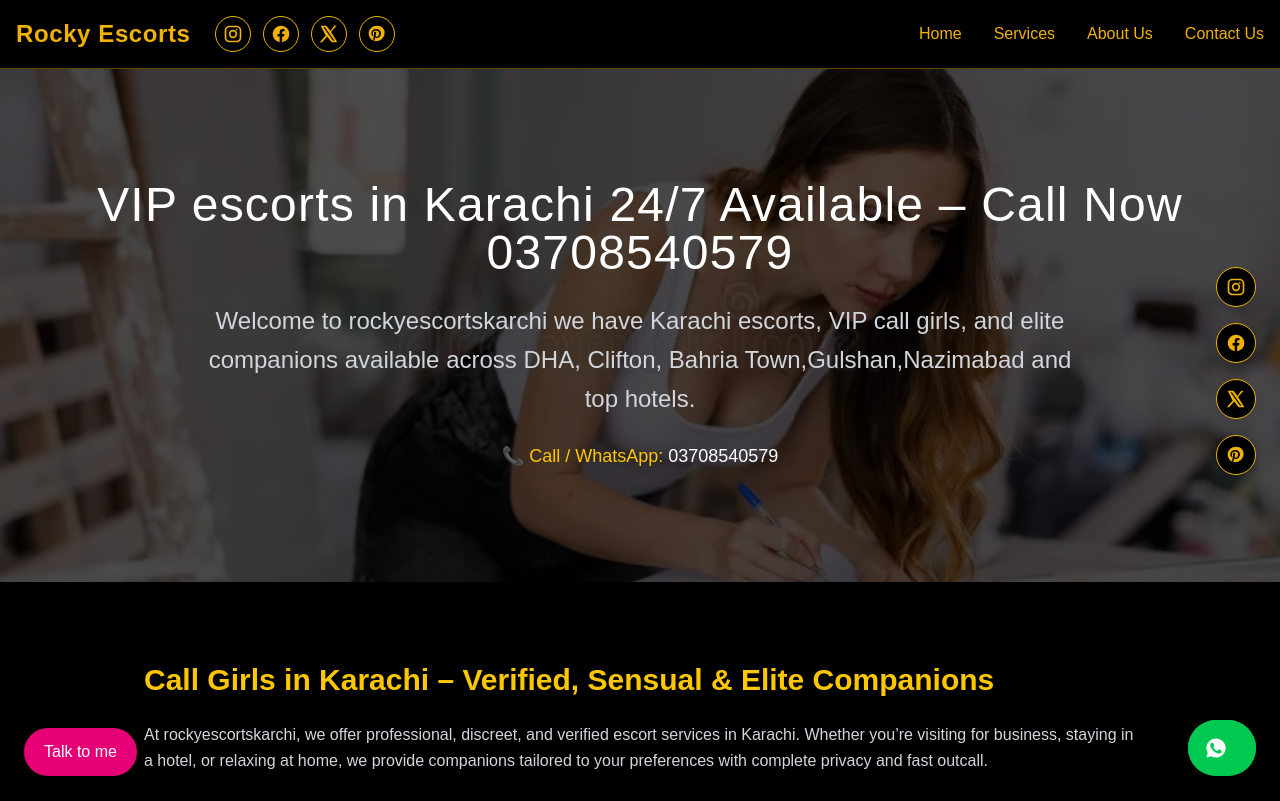
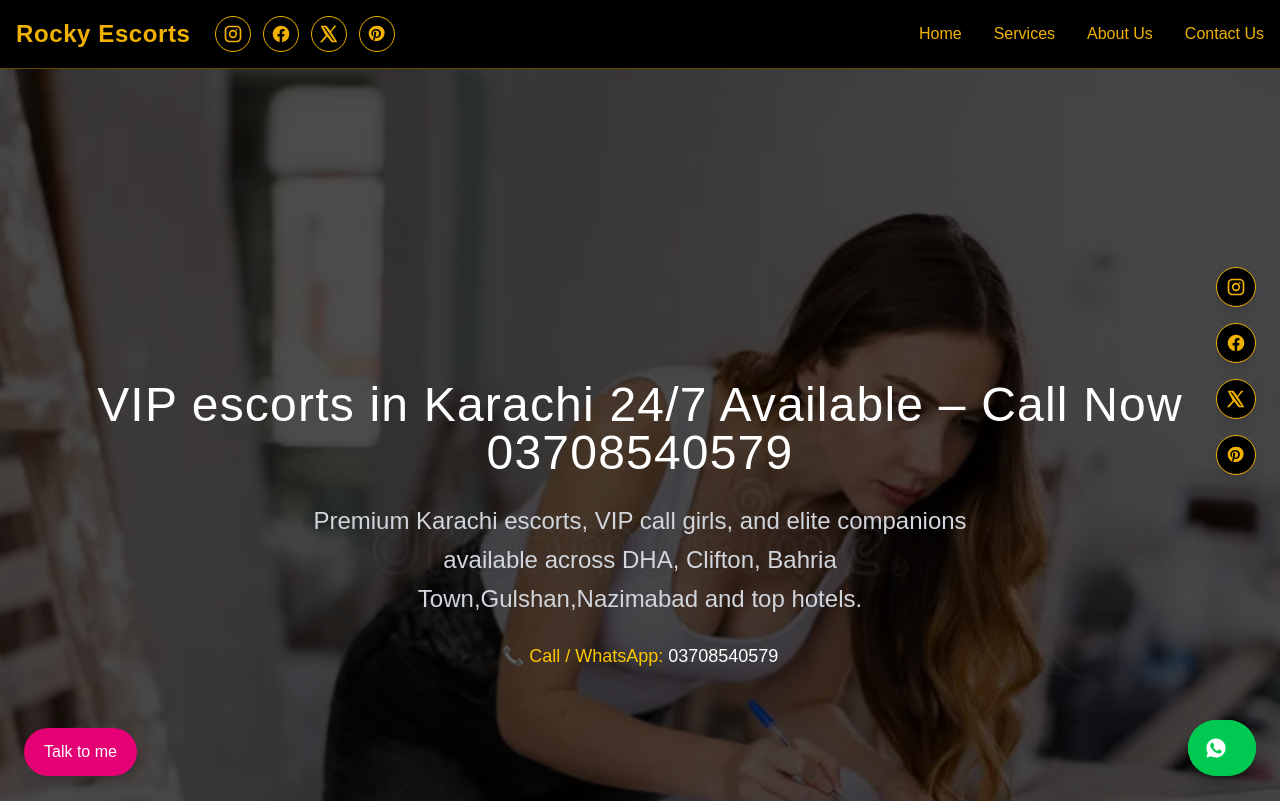
Before and after one commit to iamtalhaarifvlogs/rockykarachi1, a Next.js app: page / in a window 1280 px wide. Shown: the top 801 px of the page. Built offline with nearby package versions, Linux system fonts and the light colour scheme.

Commit message:
Update page.tsx

```diff
--- a/app/page.tsx
+++ b/app/page.tsx
@@ -8,7 +8,7 @@ export default function HomePage() {
 <WhatsAppButton />
       {/* HERO */}
 <section
-  className="relative py-28 bg-cover bg-center"
+  className="relative py-78 bg-cover bg-center"
   style={{ backgroundImage: "url('/herobg.jpg')" }}
 >
   {/* Overlay */}
@@ -19,8 +19,8 @@ export default function HomePage() {
       VIP escorts in Karachi 24/7 Available – Call Now 03708540579
     </h1>
 
-    <h2 className="text-xl md:text-2xl text-gray-300 max-w-4xl mx-auto leading-relaxed mb-6">
-      Welcome to rockyescortskarchi we have Karachi escorts, VIP call girls, and elite companions available
+    <h2 className="text-xl md:text-2xl text-gray-300 max-w-2xl mx-auto leading-relaxed mb-6">
+      Premium Karachi escorts, VIP call girls, and elite companions available
       across DHA, Clifton, Bahria Town,Gulshan,Nazimabad and top hotels.
     </h2>
 
```
